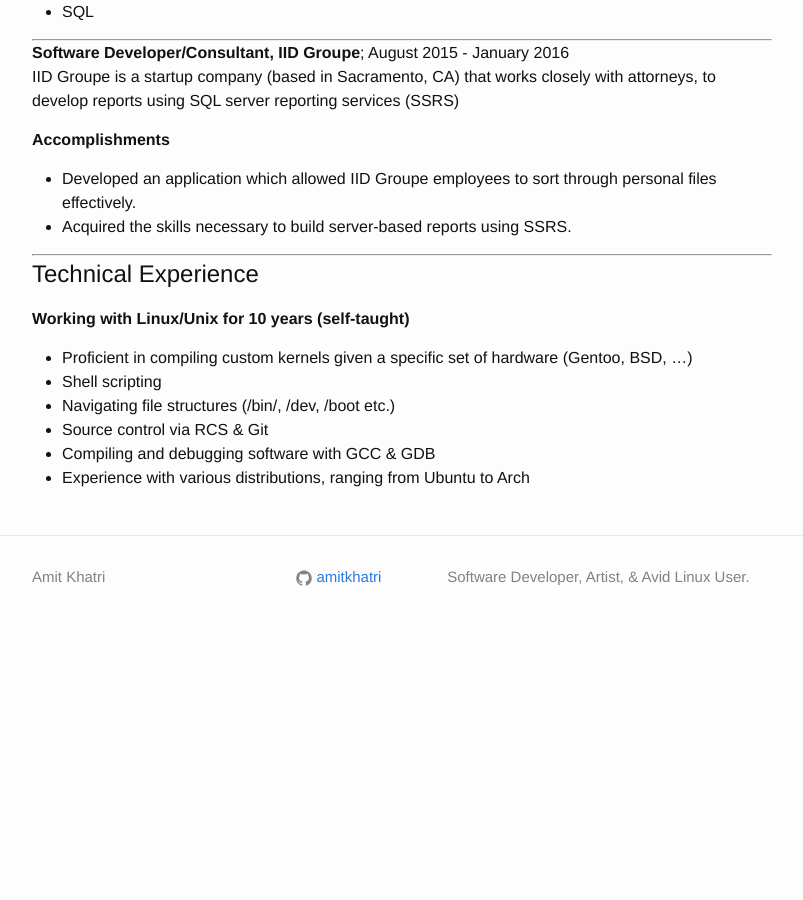
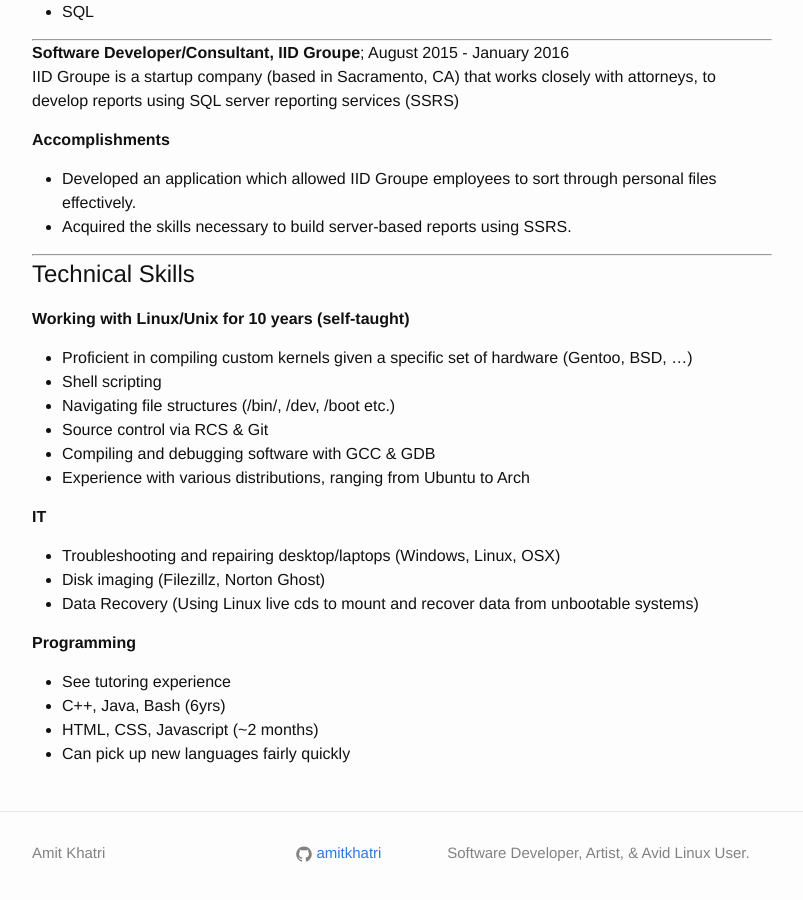
Before and after one commit to amitkhatri/amitkhatri.github.io, a Jekyll site: the page built from _pages/resume.md, in a window 1280 px wide and 900 px high, scrolled down 696 px. Shown: the whole window, without its empty margins (238-1041 px from the left). Built offline with Jekyll 4.4.1, drawn with Linux system fonts in a browser that asks for light colours; before the commit the page ends 1345 px from its top, so only the background shows below that.

Commit message:
Updated resume

```diff
--- a/_pages/resume.md
+++ b/_pages/resume.md
@@ -58,7 +58,7 @@ personal files effectively.
 
 ---
 
-Technical Experience
+Technical Skills
 ----------
 
 
@@ -70,3 +70,15 @@ Technical Experience
 * Source control via RCS & Git
 * Compiling and debugging software with GCC & GDB
 * Experience with various distributions, ranging from Ubuntu to Arch
+
+**IT**
+* Troubleshooting and repairing desktop/laptops (Windows, Linux, OSX)
+* Disk imaging (Filezillz, Norton Ghost)
+* Data Recovery (Using Linux live cds to mount and recover data
+  from unbootable systems)
+
+**Programming**
+* See tutoring experience
+* C++, Java, Bash (6yrs)
+* HTML, CSS, Javascript (~2 months)
+* Can pick up new languages fairly quickly
```
